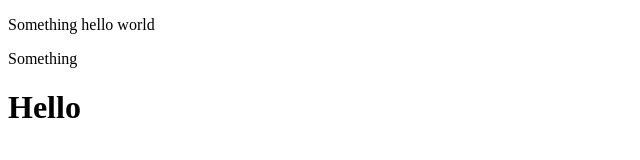
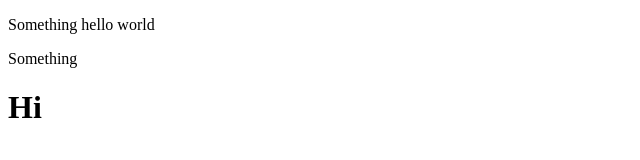
Before and after one commit to ankit-asint/test, a plain HTML site: page index.html in a window 1280 px wide. Shown: the full height of the page, 0-640 px from the left. Drawn offline with Linux system fonts and the light colour scheme.

Commit message:
Using VS Code git.

```diff
--- a/index.html
+++ b/index.html
@@ -8,7 +8,7 @@
 <body>
     <p>Something hello world</p>
     <p>Something</p>
-    <h1>Hello</h1>
+    <h1>Hi</h1>
 </body>
 </html>
 
```
